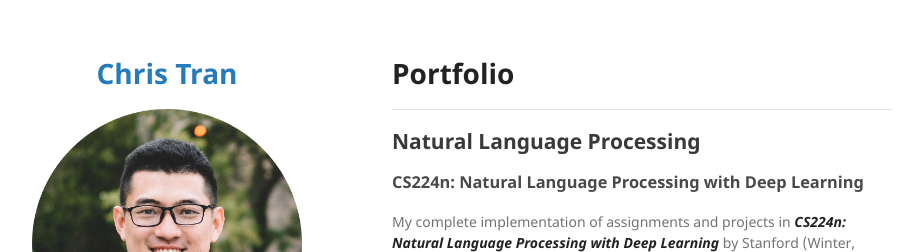
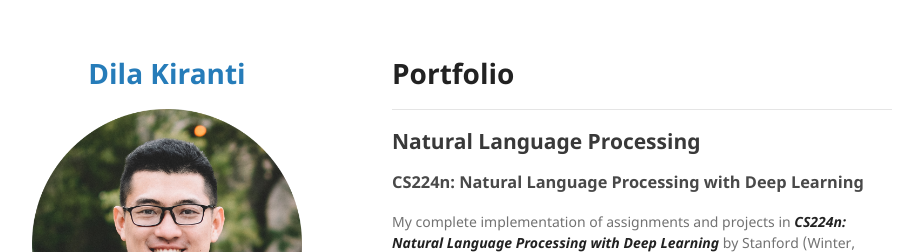
Before and after one commit to dilakiranti/Portfolio, a Jekyll site: the page built from index.md, in a window 1280 px wide. Shown: the top 252 px of the page, without its empty margins (178-1101 px from the left). Built offline with Jekyll 4.4.1, drawn with Linux system fonts in a browser that asks for light colours; our own code applies the rules of GitHub Pages for plain Markdown files.

Commit message:
Update _config.yml

```diff
--- a/_config.yml
+++ b/_config.yml
@@ -1,4 +1,4 @@
-title: <p align="center"> Chris Tran </p>
+title: <p align="center"> Dila Kiranti </p>
 
 logo: "/images/picture.png?raw=true"
 
```
